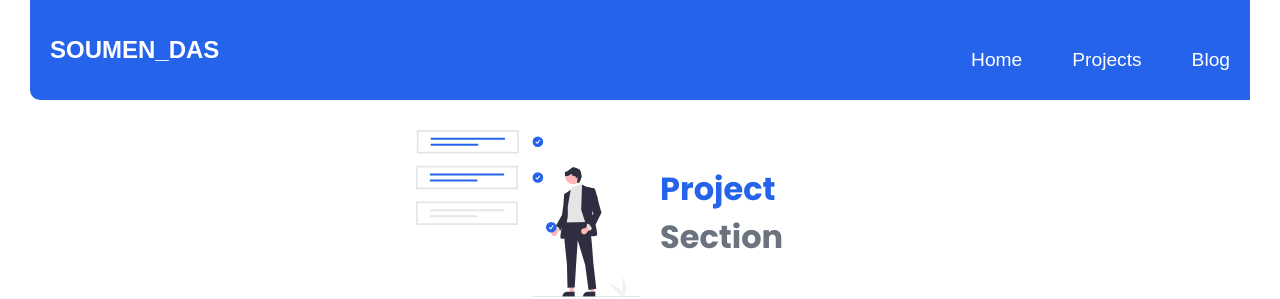
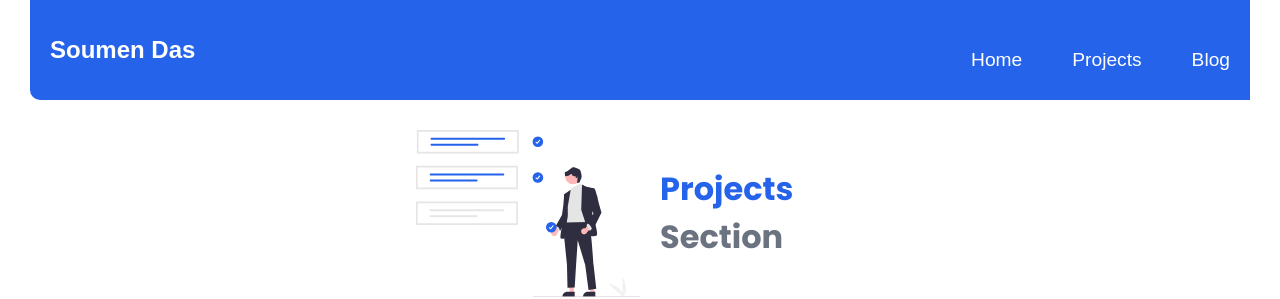
Before and after one commit to dassoumen98/Portfolio, a plain HTML site: page project.html in a window 1280 px wide. Shown: the top 299 px of the page. Drawn offline with nearby package versions, Linux system fonts and the light colour scheme.

Commit message:
Update project.html

```diff
--- a/project.html
+++ b/project.html
@@ -17,7 +17,7 @@
     <!-- navigation -->
     <nav>
         <div class="nav flex  container">
-            <h2 class="logo">SOUMEN_DAS</h2>
+            <h2 class="logo">Soumen Das</h2>
             <ul class="flex nav-list">
                 <li><a href="/index.html">Home</a></li>
                 <li><a href="project.html">Projects</a></li>
@@ -29,7 +29,7 @@
     <section>
         <div class="container flex hero-section project-img">
             <img  data-aos="fade-right" class="hero-img" src="/image/project.svg" alt="">
-            <h1 data-aos="fade-left" class="hero-info"><span> Project</span> Section </h1>
+            <h1  data-aos="fade-left"class="hero-info"><span>Projects</span> Section </h1>
 
         </div>
     </section>
```
